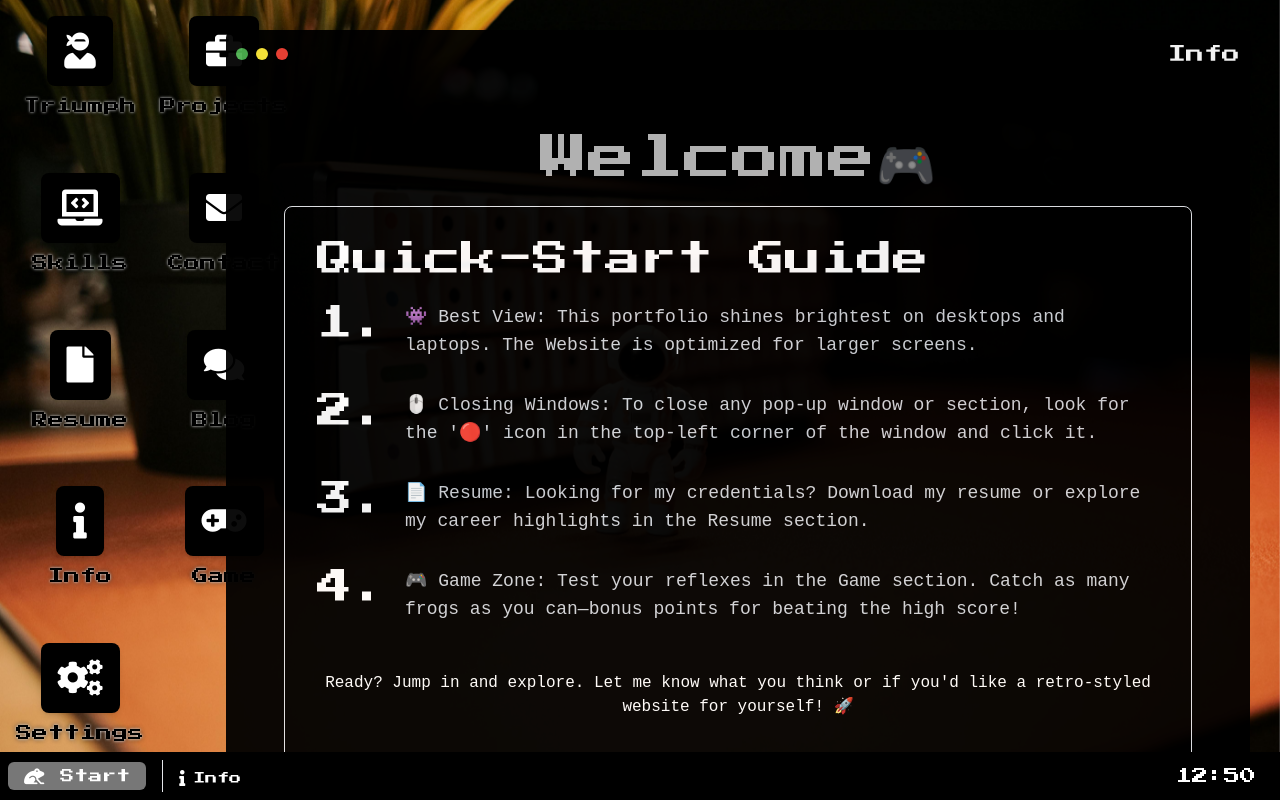
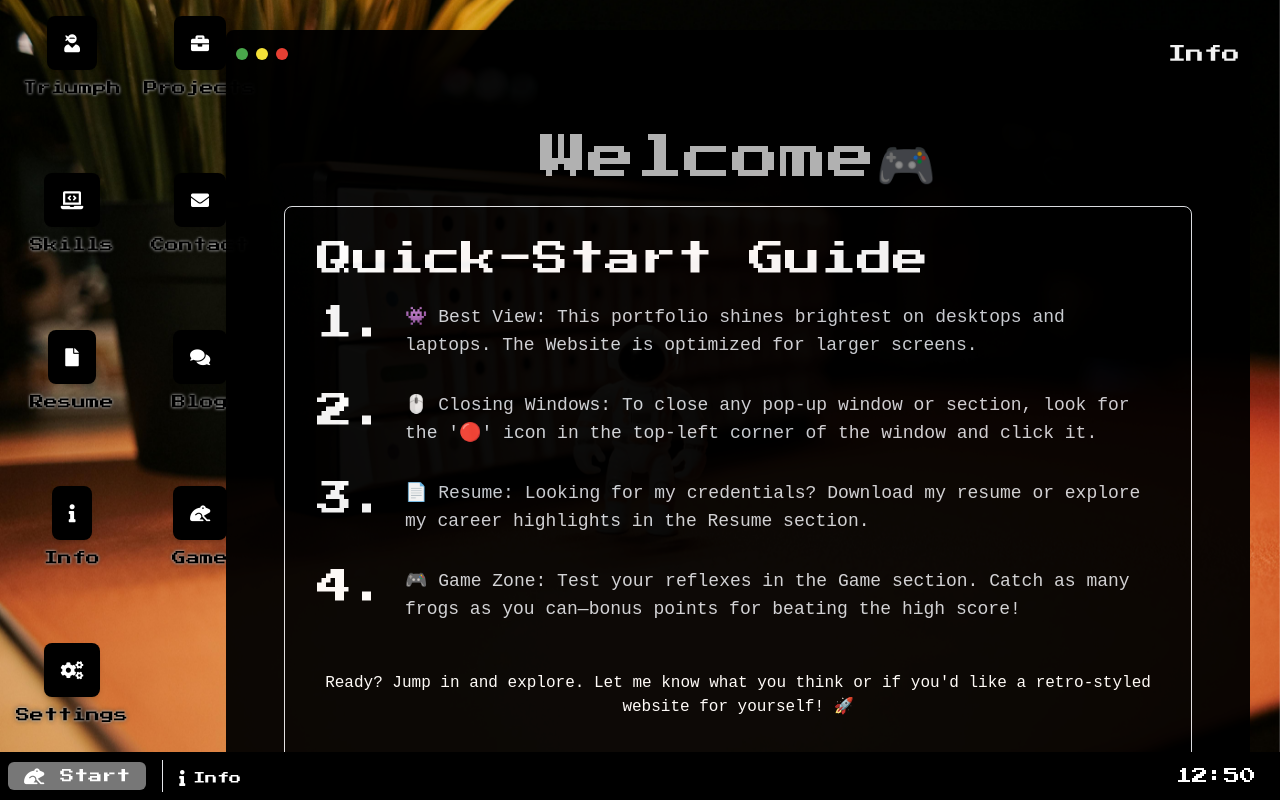
Before and after one commit to TriumphNdlovu/triumph-portfolio, a Next.js app: page / in a window 1280 px wide. Built offline with nearby package versions, Linux system fonts and the light colour scheme.

Commit message:
Refactor font size and text styles in Home page

```diff
--- a/src/app/page.tsx
+++ b/src/app/page.tsx
@@ -182,7 +182,7 @@ export default function Home() {
   return (
     <div className=" absolute inset-0 select-none">
       <div className="bg-custom-backgroundImage bg-cover bg-center bg-fixed text-maintextColor h-screen flex justify-center items-center overflow-y-clip overflow-x-clip">
-        <div className="fixed top-0 left-0 h-full font-pixel grid grid-cols-3 sm:grid-cols-3 lg:grid-cols-3 xl:grid-cols-2 gap-4 p-4 z-50 overflow-y-auto">
+        <div className="fixed text-sm top-0 left-0 h-full font-pixel grid grid-cols-3 sm:grid-cols-3 lg:grid-cols-3 xl:grid-cols-2 gap-4 p-4 z-50 overflow-y-auto">
           {['Triumph', 'projects', 'skills', 'contact', 'resume', 'blog','info' , 'Game','Settings' ].map((section) => (
             <div
               key={section}
@@ -208,11 +208,11 @@ export default function Home() {
                       ? 'info'
                       : section === 'Settings'
                       ? 'cogs'
-                      : 'gamepad'
-                  } text-4xl text-neonGreen`}
+                      : 'frog'
+                  } text-lg text-neonGreen`}
                 ></i>
               </div>
-              <p className=" mt-2 text-center text-windowBackground transition duration-300">
+              <p className=" mt-2 text-center text-sm text-windowBackground transition duration-300">
                 <span className ="text-shadow-3xl" >{section.charAt(0).toUpperCase() + section.slice(1)}</span>
               </p>
 
```
